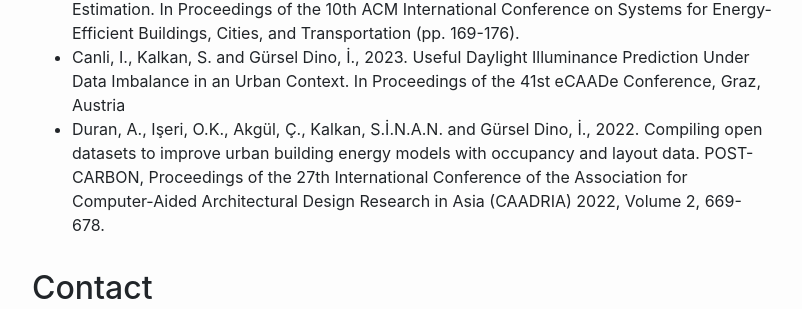
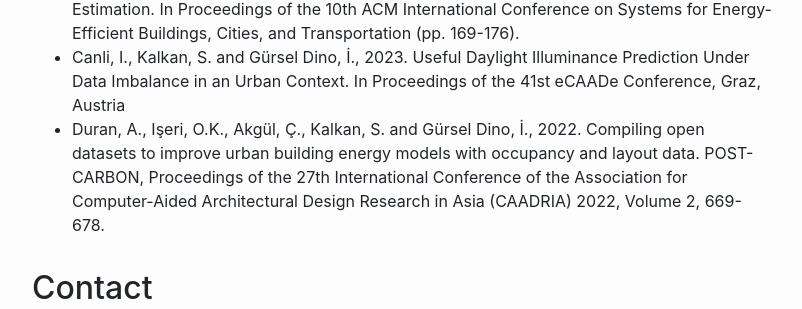
Before and after one commit to metu-energy/metu-energy.github.io, a Jekyll site: the page built from index.html, in a window 1280 px wide and 900 px high, scrolled down 3256 px. Shown: the part 334-643 px from the top of the window, without its empty margins (238-1040 px from the left). Built offline with Jekyll 4.4.1, drawn with Linux system fonts in a browser that asks for light colours; the list of posts is cut into pages by our own code.

Commit message:
correct typos

```diff
--- a/_includes/publications.html
+++ b/_includes/publications.html
@@ -8,7 +8,7 @@
             Canli, I., Kalkan, S. and Gürsel Dino, İ., 2023. Useful Daylight Illuminance Prediction Under Data Imbalance in an Urban Context. In Proceedings of the 41st eCAADe Conference, Graz, Austria
         </li>
         <li>
-            Duran, A., Işeri, O.K., Akgül, Ç., Kalkan, S.İ.N.A.N. and Gürsel Dino, İ., 2022. Compiling open datasets to improve urban building energy models with occupancy and layout data. POST-CARBON, Proceedings of the 27th International Conference of the Association for Computer-Aided Architectural Design Research in Asia (CAADRIA) 2022, Volume 2, 669-678.
+            Duran, A., Işeri, O.K., Akgül, Ç., Kalkan, S. and Gürsel Dino, İ., 2022. Compiling open datasets to improve urban building energy models with occupancy and layout data. POST-CARBON, Proceedings of the 27th International Conference of the Association for Computer-Aided Architectural Design Research in Asia (CAADRIA) 2022, Volume 2, 669-678.
         </li>
     </ul>
 </div>
```
